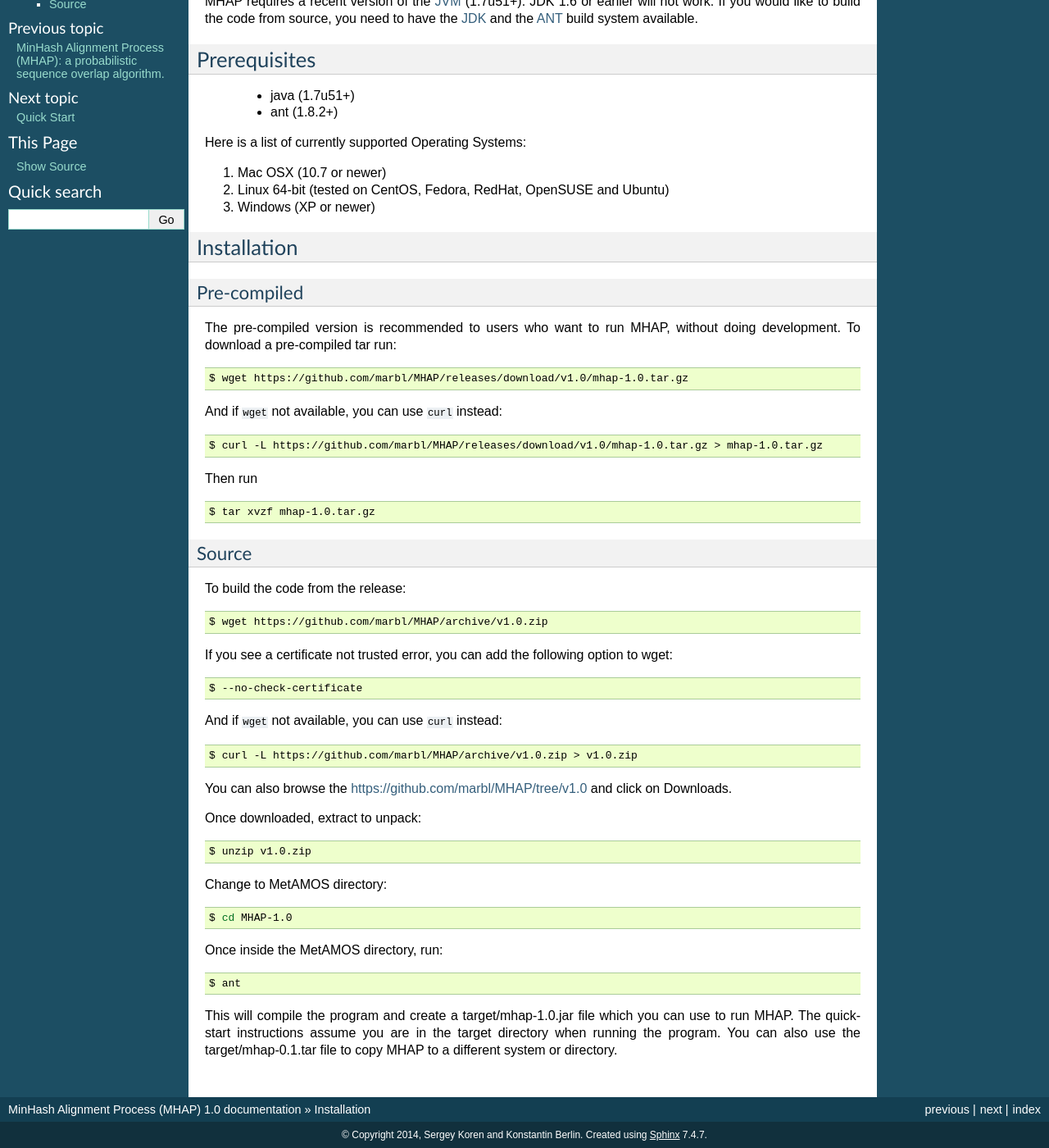
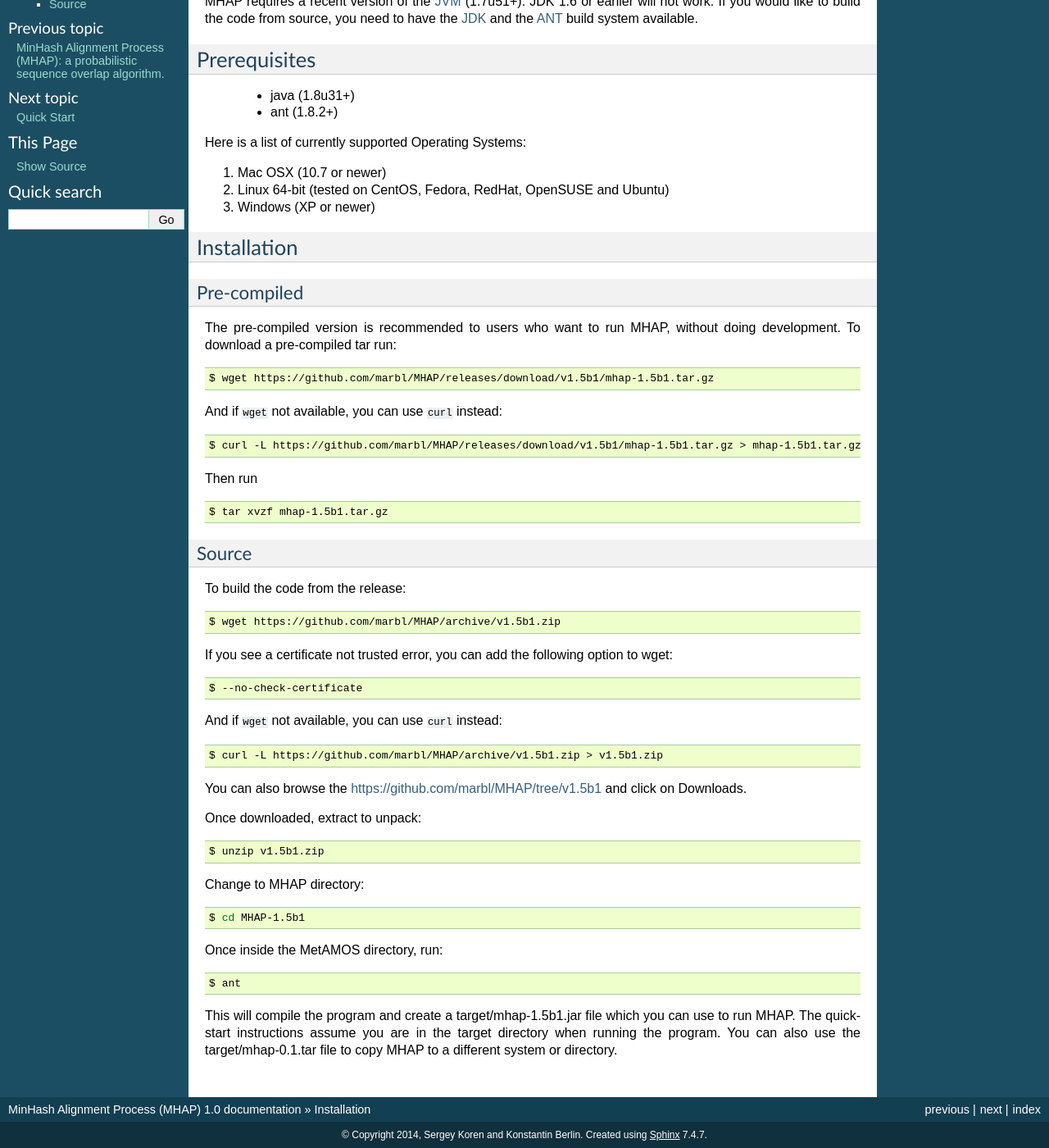
Before and after one commit to marbl/MHAP, a Sphinx documentation site: the page built from docs/source/installation.rst, in a window 1280 px wide and 1400 px high, scrolled down 157 px. Shown: the whole window at 82% size. Built offline with Sphinx 7.4.7, drawn with Linux system fonts in a browser that asks for light colours.

Commit message:
Update installation.rst

```diff
--- a/docs/source/installation.rst
+++ b/docs/source/installation.rst
@@ -4,11 +4,11 @@
 
 Before your start
 =================
-MHAP requires a recent version of the `JVM <http://www.oracle.com/technetwork/java/javase/downloads/jre7-downloads-1880261.html>`_ (1.7u51+). JDK 1.6 or earlier will not work. If you would like to build the code from source, you need to have the `JDK <http://www.oracle.com/technetwork/java/javase/downloads/jdk7-downloads-1880260.html>`_ and the `ANT <http://ant.apache.org/>`_ build system available.
+MHAP requires a recent version of the `JVM <http://www.oracle.com/technetwork/java/javase/downloads/jdk8-downloads-2133151.html>`_ (1.7u51+). JDK 1.6 or earlier will not work. If you would like to build the code from source, you need to have the `JDK <http://www.oracle.com/technetwork/java/javase/downloads/jdk7-downloads-1880260.html>`_ and the `ANT <http://ant.apache.org/>`_ build system available.
 
 Prerequisites
 ==============
-    * java (1.7u51+)
+    * java (1.8u31+)
     * ant (1.8.2+)
 
 Here is a list of currently supported Operating Systems:
@@ -26,19 +26,19 @@
 
 .. code-block:: bash
 
-    $ wget https://github.com/marbl/MHAP/releases/download/v1.0/mhap-1.0.tar.gz
+    $ wget https://github.com/marbl/MHAP/releases/download/v1.5b1/mhap-1.5b1.tar.gz
 
 And if ``wget`` not available, you can use ``curl`` instead:
 
 .. code-block:: bash
 
-    $ curl -L https://github.com/marbl/MHAP/releases/download/v1.0/mhap-1.0.tar.gz > mhap-1.0.tar.gz
+    $ curl -L https://github.com/marbl/MHAP/releases/download/v1.5b1/mhap-1.5b1.tar.gz > mhap-1.5b1.tar.gz
 
 Then run
 
 .. code-block:: bash
 
-   $ tar xvzf mhap-1.0.tar.gz
+   $ tar xvzf mhap-1.5b1.tar.gz
 
 Source
 -----------------
@@ -47,7 +47,7 @@
 
 .. code-block:: bash
 
-    $ wget https://github.com/marbl/MHAP/archive/v1.0.zip
+    $ wget https://github.com/marbl/MHAP/archive/v1.5b1.zip
 
 If you see a certificate not trusted error, you can add the following option to wget:
 
@@ -59,22 +59,22 @@
 
 .. code-block:: bash
 
-    $ curl -L https://github.com/marbl/MHAP/archive/v1.0.zip > v1.0.zip
+    $ curl -L https://github.com/marbl/MHAP/archive/v1.5b1.zip > v1.5b1.zip
 
-You can also browse the https://github.com/marbl/MHAP/tree/v1.0
+You can also browse the https://github.com/marbl/MHAP/tree/v1.5b1
 and click on Downloads.
 
 Once downloaded, extract to unpack:
 
 .. code-block:: bash
 
-    $ unzip v1.0.zip
+    $ unzip v1.5b1.zip
 
-Change to MetAMOS directory:
+Change to MHAP directory:
 
 .. code-block:: bash
 
-    $ cd MHAP-1.0
+    $ cd MHAP-1.5b1
 
 Once inside the MetAMOS directory, run:
 
@@ -82,4 +82,4 @@
 
     $ ant
 
-This will compile the program and create a target/mhap-1.0.jar file which you can use to run MHAP. The quick-start instructions assume you are in the target directory when running the program. You can also use the target/mhap-0.1.tar file to copy MHAP to a different system or directory.
+This will compile the program and create a target/mhap-1.5b1.jar file which you can use to run MHAP. The quick-start instructions assume you are in the target directory when running the program. You can also use the target/mhap-0.1.tar file to copy MHAP to a different system or directory.
```
